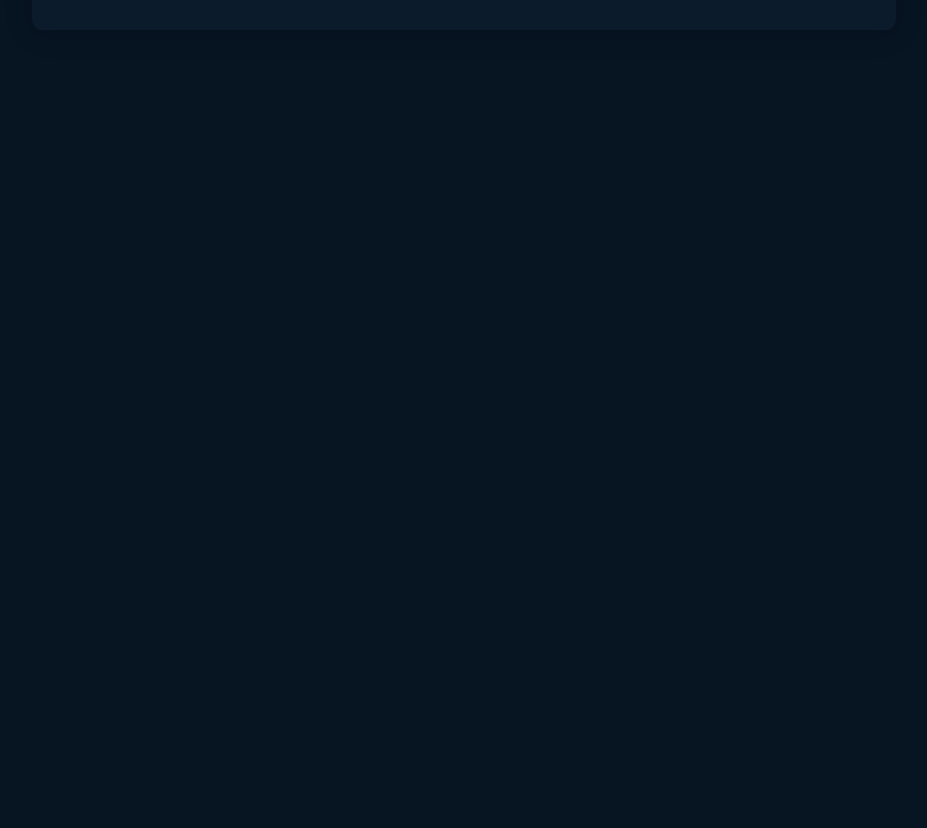
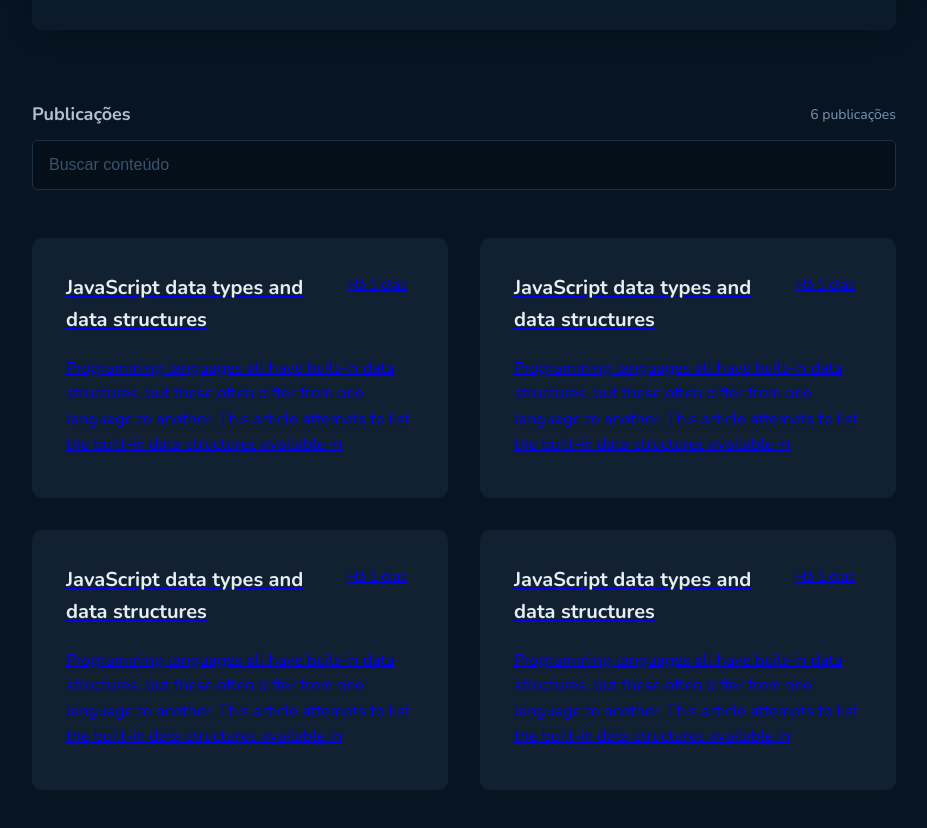
Before and after one commit to JoaoPedroVicentin/github-blog, a React (Vite) app: page / in a window 1280 px wide. Shown: the part 390-1218 px from the top of the page, without its empty margins (176-1103 px from the left). Before the commit the page ends 800 px from the top, so only its background shows below. Built offline with nearby package versions, Linux system fonts and the light colour scheme.

Commit message:
finalizando page 1

```diff
--- a/package.json
+++ b/package.json
@@ -10,11 +10,13 @@
   },
   "dependencies": {
     "@fortawesome/fontawesome-svg-core": "^6.2.0",
+    "@fortawesome/free-brands-svg-icons": "^6.1.2",
     "@fortawesome/free-solid-svg-icons": "^6.2.0",
     "@fortawesome/react-fontawesome": "^0.2.0",
-    "@fortawesome/free-brands-svg-icons": "^6.1.2",
     "react": "^18.2.0",
     "react-dom": "^18.2.0",
+    "react-router": "^6.4.1",
+    "react-router-dom": "^6.4.1",
     "styled-components": "^5.3.5"
   },
   "devDependencies": {
--- a/src/App.tsx
+++ b/src/App.tsx
@@ -1,15 +1,17 @@
 import { ThemeProvider } from "styled-components";
 import { defaultTheme } from './styles/themes/default';
 import { GlobalStyle } from './styles/global';
-import { Header } from './components/Header';
-import { Blog } from "./pages/Blog";
+import { Router } from "./Router";
+import { BrowserRouter } from "react-router-dom";
 
 function App() {
 
   return (
     <ThemeProvider theme={defaultTheme}>
+      <BrowserRouter>
+        <Router />
+      </BrowserRouter>
       <GlobalStyle />
-      <Blog />
     </ThemeProvider>
   )
 }
--- /dev/null
+++ b/src/Router.tsx
@@ -0,0 +1,15 @@
+import { DeafultLayout } from "./layouts/defaultLayout"
+import { Blog } from "./pages/Blog"
+import { Post } from "./pages/Post"
+import { Route, Routes } from "react-router-dom"
+
+export function Router() {
+    return(
+        <Routes>
+            <Route path="/" element={<DeafultLayout />}>
+                <Route path="/" element={<Blog />}/>
+                <Route path="/post" element={<Post />}/>
+            </Route>
+        </Routes>
+    )
+}
--- a/src/components/Header/styles.ts
+++ b/src/components/Header/styles.ts
@@ -1,7 +1,7 @@
 import styled from "styled-components";
 
 export const HeaderContainer = styled.main`
-    height: 18.5rem;
+    min-height: 18.5rem;
     width: 100%;
     margin: 0 auto;
     background: url('src/assets/headerBackground.png');
--- /dev/null
+++ b/src/layouts/defaultLayout/index.tsx
@@ -0,0 +1,12 @@
+import { Outlet } from "react-router";
+import { Header } from "../../components/Header";
+import { BlogContainer } from "./styles";
+
+export function DeafultLayout() {
+    return (
+        <BlogContainer>
+            <Header />
+            <Outlet />
+        </BlogContainer>
+    )
+}
--- /dev/null
+++ b/src/layouts/defaultLayout/styles.ts
@@ -0,0 +1,9 @@
+import styled from "styled-components"
+
+export const BlogContainer = styled.main`
+    display: flex;
+    align-items: center;
+    flex-direction: column;
+    flex: 1;
+    height: 100vh;
+`
--- a/src/pages/Blog/index.tsx
+++ b/src/pages/Blog/index.tsx
@@ -1,12 +1,64 @@
-import { Header } from "../../components/Header";
 import { Profile } from "../../components/Profile";
-import { BlogContainer } from "./styles";
+import { InputSearch, PostCard, PostsContainer, SearchContainer } from "./styles";
+import { NavLink } from "react-router-dom";
 
 export function Blog() {
     return (
-        <BlogContainer>
-            <Header />
+        <div>
             <Profile />
-        </BlogContainer>
+
+            <SearchContainer>
+                <div>
+                    <p>Publicações</p>
+                    <span>6 publicações</span>
+                </div>
+                <InputSearch>
+                    <input placeholder="Buscar conteúdo" />
+                </InputSearch>
+            </SearchContainer>
+
+            <PostsContainer>
+                <NavLink to={'/post'}>
+                    <PostCard>
+                        <div>
+                            <h1>JavaScript data types and data structures</h1>
+                            <span>Há 1 dias</span>
+                        </div>
+                        <p>Programming languages all have built-in data structures, but these often differ from one language to another. This article attempts to list the built-in data structures available in JavaScript and what properties they have. These can be used to build other data structures. Wherever possible, comparisons with other languages are drawn. Dynamic typing JavaScript is a loosely typed and dynamic language. Variables in JavaScript are not directly associated with any particular value type, and any variable can be assigned (and re-assigned) values of all types: let foo = 42; // foo is now a number foo = 'bar'; // foo is now a string foo = true; // foo is now a boolean</p>
+                    </PostCard>
+                </NavLink>
+
+                <NavLink to={'/post'}>
+                    <PostCard>
+                        <div>
+                            <h1>JavaScript data types and data structures</h1>
+                            <span>Há 1 dias</span>
+                        </div>
+                        <p>Programming languages all have built-in data structures, but these often differ from one language to another. This article attempts to list the built-in data structures available in JavaScript and what properties they have. These can be used to build other data structures. Wherever possible, comparisons with other languages are drawn. Dynamic typing JavaScript is a loosely typed and dynamic language. Variables in JavaScript are not directly associated with any particular value type, and any variable can be assigned (and re-assigned) values of all types: let foo = 42; // foo is now a number foo = 'bar'; // foo is now a string foo = true; // foo is now a boolean</p>
+                    </PostCard>
+                </NavLink>
+
+                <NavLink to={'/post'}>
+                    <PostCard>
+                        <div>
+                            <h1>JavaScript data types and data structures</h1>
+                            <span>Há 1 dias</span>
+                        </div>
+                        <p>Programming languages all have built-in data structures, but these often differ from one language to another. This article attempts to list the built-in data structures available in JavaScript and what properties they have. These can be used to build other data structures. Wherever possible, comparisons with other languages are drawn. Dynamic typing JavaScript is a loosely typed and dynamic language. Variables in JavaScript are not directly associated with any particular value type, and any variable can be assigned (and re-assigned) values of all types: let foo = 42; // foo is now a number foo = 'bar'; // foo is now a string foo = true; // foo is now a boolean</p>
+                    </PostCard>
+                </NavLink>
+
+
+                <NavLink to={'/post'}>
+                    <PostCard>
+                        <div>
+                            <h1>JavaScript data types and data structures</h1>
+                            <span>Há 1 dias</span>
+                        </div>
+                        <p>Programming languages all have built-in data structures, but these often differ from one language to another. This article attempts to list the built-in data structures available in JavaScript and what properties they have. These can be used to build other data structures. Wherever possible, comparisons with other languages are drawn. Dynamic typing JavaScript is a loosely typed and dynamic language. Variables in JavaScript are not directly associated with any particular value type, and any variable can be assigned (and re-assigned) values of all types: let foo = 42; // foo is now a number foo = 'bar'; // foo is now a string foo = true; // foo is now a boolean</p>
+                    </PostCard>
+                </NavLink>
+            </PostsContainer>
+        </div>
     )
 }
--- a/src/pages/Blog/styles.ts
+++ b/src/pages/Blog/styles.ts
@@ -1,10 +1,96 @@
 import styled from "styled-components";
 
+export const SearchContainer = styled.div`
+    width: 54rem;
+    margin-top: 4.5rem;
+    display: flex;
+    flex-direction: column;
+    gap: 0.75rem;
 
-export const BlogContainer = styled.main`
+    div{
+        display: flex;
+        justify-content: space-between;
+        width: 100%;
+
+        p{
+            font-size: 1.125rem;
+            font-weight: 700;
+        }
+
+        span{
+            font-size: 0.875rem;
+            color: ${props => props.theme['base-span']};
+        }
+    }
+
+`
+
+export const InputSearch = styled.form`
+
+    input{
+            background-color: ${props => props.theme['base-input']};
+            color: ${props => props.theme['base-text']};
+            width: 100%;
+            height: 3.125rem;
+            padding: 0.75rem 1rem ;
+            border-radius: 5px;
+            border: 1px solid ${props => props.theme['base-border']};
+            transition: all 0.3s;
+            font-size: 1rem;
+
+            ::placeholder{
+                color: ${props => props.theme['base-label']};
+            };
+
+            &:focus{
+                border: 1px solid ${props => props.theme['blue']};
+            }
+        }
+`
+
+export const PostsContainer = styled.div`
+    width: 54rem;
+    display: grid;
+    grid-template-columns: 1fr 1fr;
+    gap: 2rem;
+    padding: 3rem 0;
+`
+
+export const PostCard = styled.div`
+    background-color: ${props => props.theme['base-post']};
+    height: 16.25rem;
+    padding: 2rem;
+    border-radius: 10px;
     display: flex;
-    align-items: center;
     flex-direction: column;
-    flex: 1;
-    height: 100vh;
+    gap: 1.25rem 0;
+    transition: all ease 0.3s;
+    border: 2px solid transparent;
+
+    div{
+        display: grid;
+        grid-template-columns: 4fr 1fr;
+        gap: 1rem;
+
+        h1{
+            font-size: 1.25rem;
+            color: ${props => props.theme['base-title']};
+            line-height: 160%;
+        }
+
+        span{
+            font-size: 0.875rem;
+        }
+    }
+
+    p{
+        max-height: 100px;
+        overflow: hidden;
+        text-overflow: ellipsis;
+    }
+
+    &:hover{
+        cursor: pointer;
+        border: 2px solid ${props => props.theme['base-label']};
+    }
 `
--- /dev/null
+++ b/src/pages/Post/index.tsx
@@ -0,0 +1,5 @@
+export function Post(){
+    return(
+        <h1>Post</h1>
+    )
+}
--- /dev/null
+++ b/src/pages/Post/styles.ts
@@ -0,0 +1 @@
+import styled from "styled-components";
```
Also changed, not shown: 1 other file (tests, documents, lock files or other folders).
